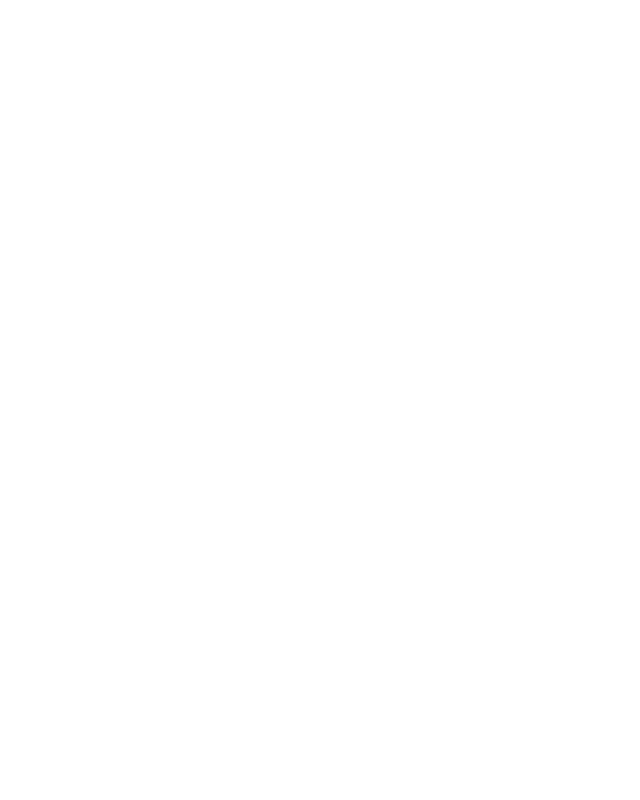
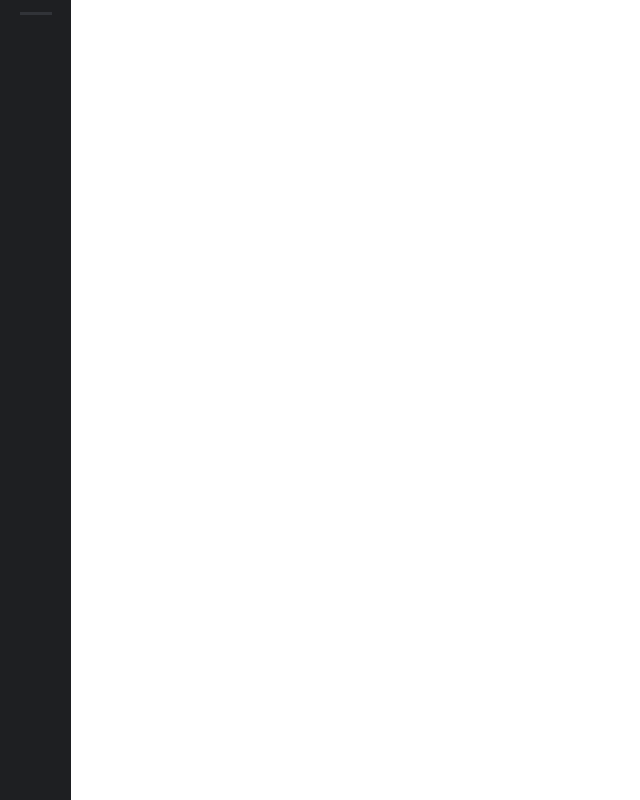
Before and after one commit to luizchaaves/interface-discord-desktop, a React (Create React App) app: page / in a window 1280 px wide. Shown: the whole page, without its empty margins (0-640 px from the left). Built offline with nearby package versions, Linux system fonts and the light colour scheme.

Commit message:
server list component

```diff
--- a/src/components/Layout/index.tsx
+++ b/src/components/Layout/index.tsx
@@ -1,8 +1,13 @@
 import React from 'react';
 import { Grid } from './styles';
+import ServerList from '../ServerList';
 
 const Layout: React.FC = () => {
-  return <Grid></Grid>;
+  return (
+    <Grid>
+      <ServerList />
+    </Grid>
+  );
 };
 
 export default Layout;
--- /dev/null
+++ b/src/components/ServerList/index.tsx
@@ -0,0 +1,12 @@
+import React from 'react';
+import { Container, Separator } from './styles';
+
+const ServerList: React.FC = () => {
+  return (
+    <Container>
+      <Separator />
+    </Container>
+  );
+};
+
+export default ServerList;
--- /dev/null
+++ b/src/components/ServerList/styles.ts
@@ -0,0 +1,23 @@
+import styled from 'styled-components';
+
+export const Container = styled.div`
+  grid-area: SL;
+  display: flex;
+  flex-direction: column;
+  align-items: center;
+  background-color: var(--gray-primary);
+  padding: 12px 0px;
+  max-height: 100vh;
+  overflow-y: scroll;
+
+  &::-webkit-scrollbar {
+    display: none;
+  }
+`;
+
+export const Separator = styled.div`
+  width: 32px;
+  height: 3px;
+  background-color: var(--gray);
+  margin-bottom: 8px;
+`;
```
